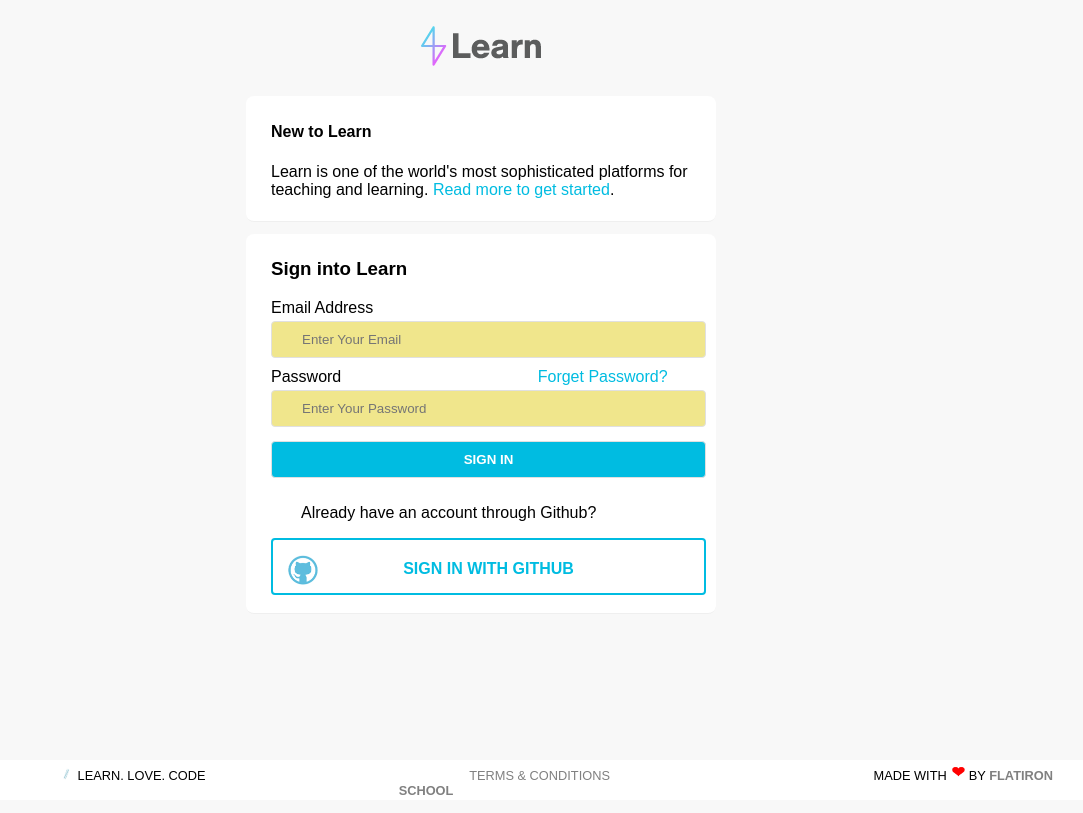
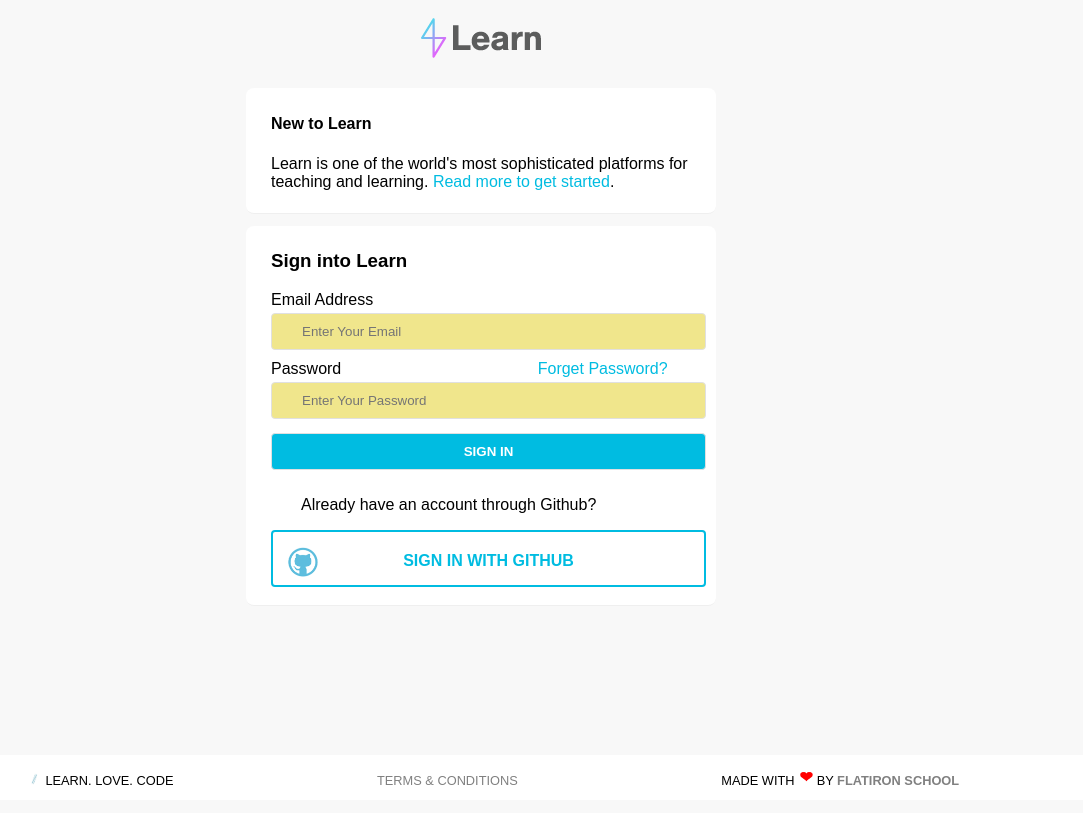
Before and after one commit to gooryalhamed/html-login-page, a plain HTML site: page index.html in a window 1280 px wide. Shown: the whole page, without its empty margins (159-1242 px from the left). Drawn offline with Linux system fonts and the light colour scheme.

Commit message:
fixing the footer

```diff
--- a/css/style.css
+++ b/css/style.css
@@ -81,26 +81,33 @@ input{
 box-sizing:border-box;
 }
 html, body{
-height:100%;
-min-height:100%;
+margin: 0;
+padding: 0;
+overflow-x:hidden;
+position: relative;
+padding-bottom: 40px;
 }
 
 footer{
   font-size: 0.8em;
   width: 100%;
+  padding:10px;
   border: 2px solid white;
   background-color: white;
   bottom: 0px;
-  position:absolute;
+  position: fixed;
 }
 #col-1, #col-2, #col-3{
   display: inline;
-  padding:15px 130px;
+  padding:10px 100px;
   position: relative;
 }
-.inner-footer{
-  box-sizing: border-box;
-  -webkit-box-sizing: border-box;
+
+#container{
+  position: relative;
+  height: auto;
+  height: 100%; /*IE6*/
+  min-height: 100%; /*real browsers*/
 }
 footer img#learn-love{
   width: 15px;
```
